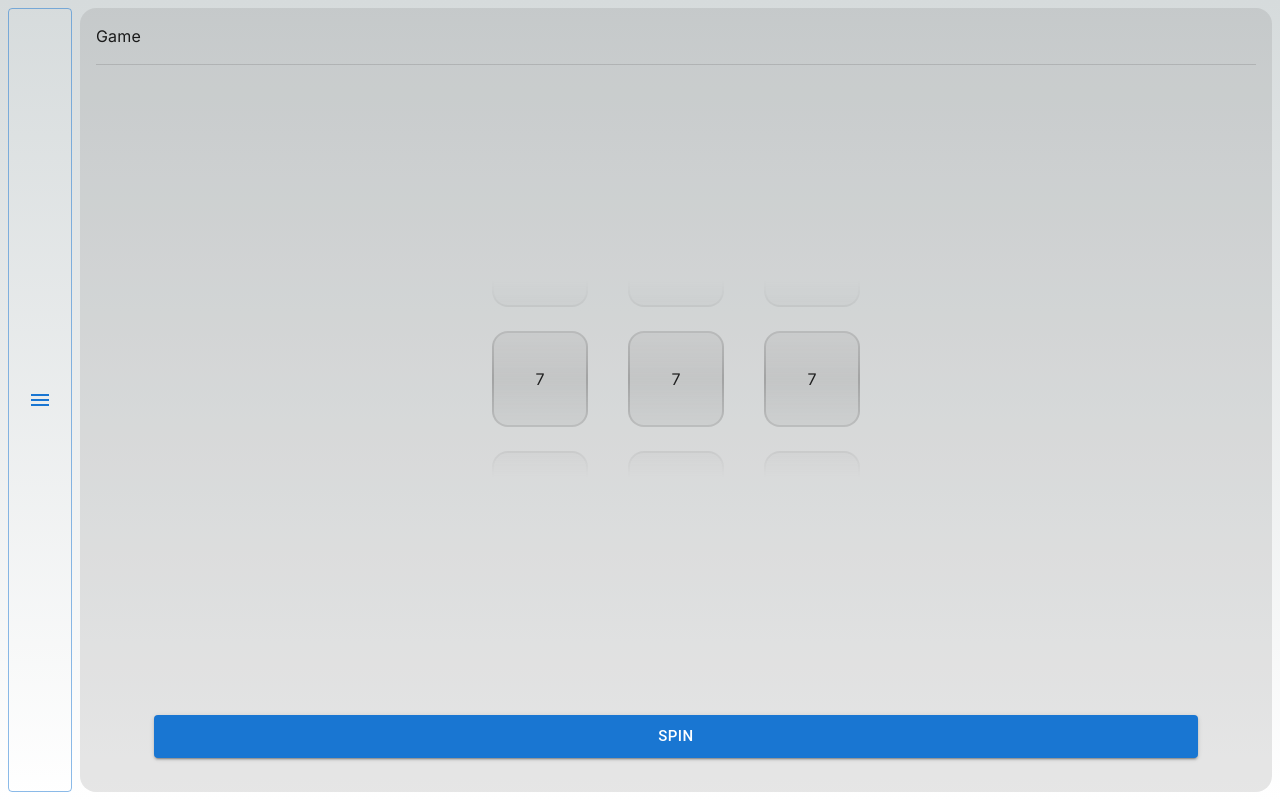
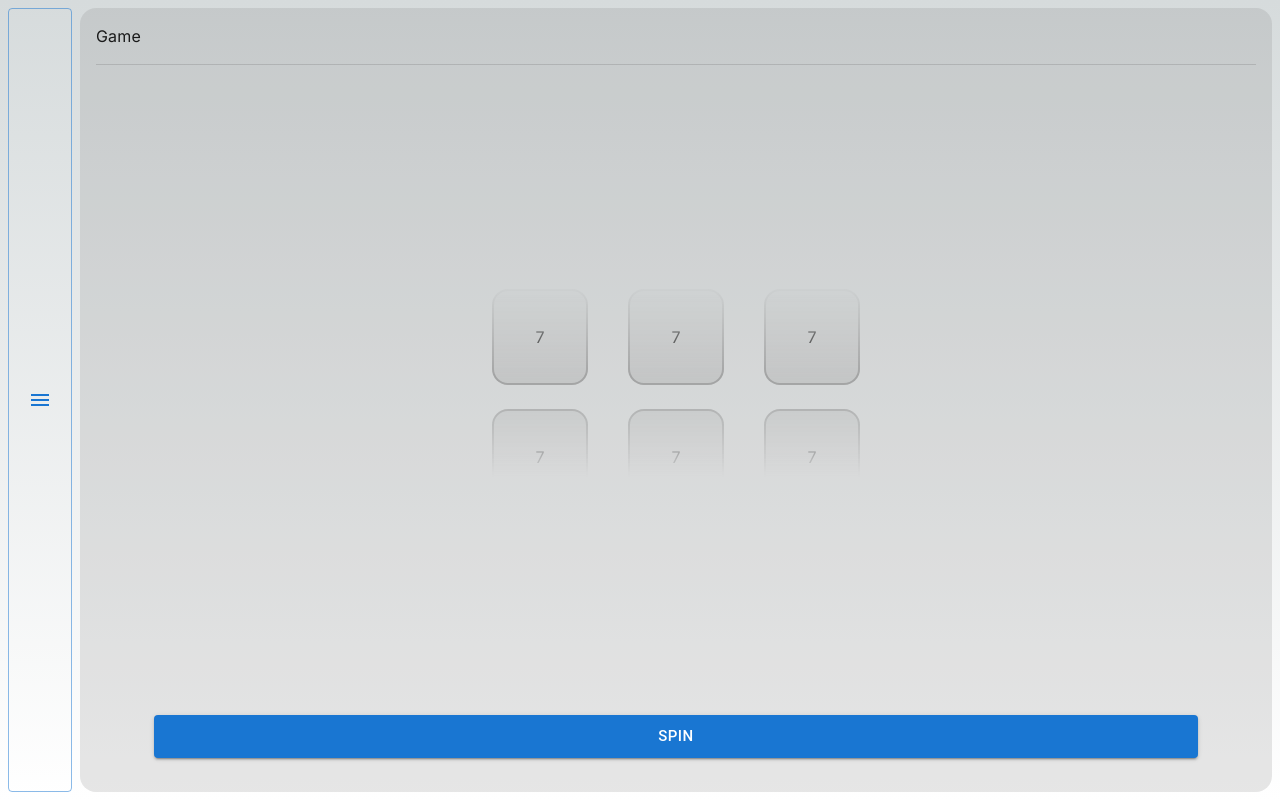
Before and after one commit to NydusBorn/slots, a Next.js app: page /game in a window 1280 px wide. Built offline with nearby package versions, Linux system fonts and the light colour scheme.

Commit message:
preliminary spinning implementation

```diff
--- a/src/app/game/machine.tsx
+++ b/src/app/game/machine.tsx
@@ -1,14 +1,13 @@
-'use client'
+import {Box} from "@mui/material";
+import {Turner} from "@/app/game/turner";
+import {SlotClass} from "@/app/game/slot";
 
-import {Box, Button} from "@mui/material";
-import Turner from "@/app/game/turner";
-
-export default function Machine() {
+export function Machine({slotTurners}: Readonly<{slotTurners: SlotClass[][] }>) {
     return (
         <Box sx={{display: 'flex', flexDirection: 'row', gap: '5vmin', maskImage: 'linear-gradient(rgba(0,0,0,0), rgba(0,0,0,0) 33%, rgba(0,0,0,1) 50%, rgba(0,0,0,0) 67%, rgba(0,0,0,0))'}}>
-            <Turner/>
-            <Turner/>
-            <Turner/>
+            {slotTurners.map((slotTurner, i) =>
+                <Turner key={`turner${i}`} slots={slotTurner} />)
+            }
         </Box>
     )
 }
--- a/src/app/game/main.tsx
+++ b/src/app/game/main.tsx
@@ -1,13 +1,51 @@
 'use client'
 
 import {Box, Button} from "@mui/material";
-import Machine from "@/app/game/machine";
+import {Machine} from "@/app/game/machine";
+import {SlotClass} from "@/app/game/slot";
+import React, {useEffect} from "react";
 
 export default function GameMain() {
-    return (
-        <Box sx={{display: 'flex', flexDirection: 'column', flexGrow: 1, gap: '3rem', justifyContent: 'center', alignItems: 'center'}}>
-            <Machine/>
-            <Button variant={'contained'} size={'large'} sx={{width: '90%'}}>Spin</Button>
-        </Box>
-    )
+    const [slotFields, setSlotFields] = React.useState<SlotClass[][]>(() => {
+        const slotFields: SlotClass[][] = []
+        for (let i = 0; i < 3; i++) {
+            const slotColumn: SlotClass[] = []
+            for (let j = 0; j < 5; j++) {
+                slotColumn.push(new SlotClass())
+                slotColumn[j].offset = j / 5
+            }
+            slotFields.push(slotColumn)
+        }
+        return slotFields
+    })
+    const updater = async () => {
+        function delay(milliseconds: number){
+            return new Promise(resolve => {
+                setTimeout(resolve, milliseconds);
+            });
+        }
+        while (true){
+        for (const slotTurner of slotFields) {
+            for (const slot of slotTurner) {
+                slot.offset = (slot.offset + 0.001) % 1
+            }
+        }
+        setSlotFields([...slotFields]);
+        await delay(1000/60)
+        }
+    }
+    useEffect(() => {
+        updater()
+    }, []);
+    return (<Box sx={{
+        display: 'flex',
+        flexDirection: 'column',
+        flexGrow: 1,
+        gap: '3rem',
+        justifyContent: 'center',
+        alignItems: 'center'
+    }}>
+        <Machine slotTurners={slotFields}/>
+        <Button variant={'contained'} size={'large'} sx={{width: '90%'}}>Spin</Button>
+    </Box>)
 }
--- a/src/app/game/slot.tsx
+++ b/src/app/game/slot.tsx
@@ -1,12 +1,15 @@
-'use client'
-
-import {Box, Button} from "@mui/material";
+import {Box} from "@mui/material";
 import React from "react";
 
-export default function Slot({slotOffset}: {slotOffset: string}) {
+export class SlotClass {
+    offset: number = 0; // maps in the next way: 0 -> 0vmin, 0.2 -> 15vmin, ... 1 -> 75vmin
+    symbol: string = '7';
+}
+
+export function Slot({slotParams}: Readonly<{ slotParams: SlotClass }>) {
     return (
-        <Box sx={{position: 'relative', top: slotOffset, gridRow: '1', gridColumn: '1', height: '12vmin', width: '12vmin', borderRadius: '1rem', borderWidth: '2px', borderColor: 'rgba(128, 128, 128, 0.5)', backgroundColor: 'rgba(128, 128, 128, 0.2)', display: 'flex', justifyContent: 'center', alignItems: 'center'}}>
-            <p>{'7'}</p>
+        <Box sx={{position: 'relative', top: `${slotParams.offset * 75}vmin`, gridRow: '1', gridColumn: '1', height: '12vmin', width: '12vmin', borderRadius: '1rem', borderWidth: '2px', borderColor: 'rgba(128, 128, 128, 0.5)', backgroundColor: 'rgba(128, 128, 128, 0.2)', display: 'flex', justifyContent: 'center', alignItems: 'center'}}>
+            <p>{slotParams.symbol}</p>
         </Box>
     )
 }
--- a/src/app/game/turner.tsx
+++ b/src/app/game/turner.tsx
@@ -1,16 +1,12 @@
-'use client'
+import {Box} from "@mui/material";
+import {Slot, SlotClass} from "@/app/game/slot";
 
-import {Box, Button} from "@mui/material";
-import Slot from "@/app/game/slot";
-
-export default function Turner() {
+export function Turner({slots}: Readonly<{ slots: SlotClass[] }>) {
     return (
         <Box sx={{display: 'grid', height: '72vmin'}}>
-            <Slot slotOffset={'0vmin'}/>
-            <Slot slotOffset={'15vmin'}/>
-            <Slot slotOffset={'30vmin'}/>
-            <Slot slotOffset={'45vmin'}/>
-            <Slot slotOffset={'60vmin'}/>
+            {slots.map((slot, i) =>
+                <Slot key={`slot${i}`} slotParams={slot}/>
+            )}
         </Box>
     )
 }
```
